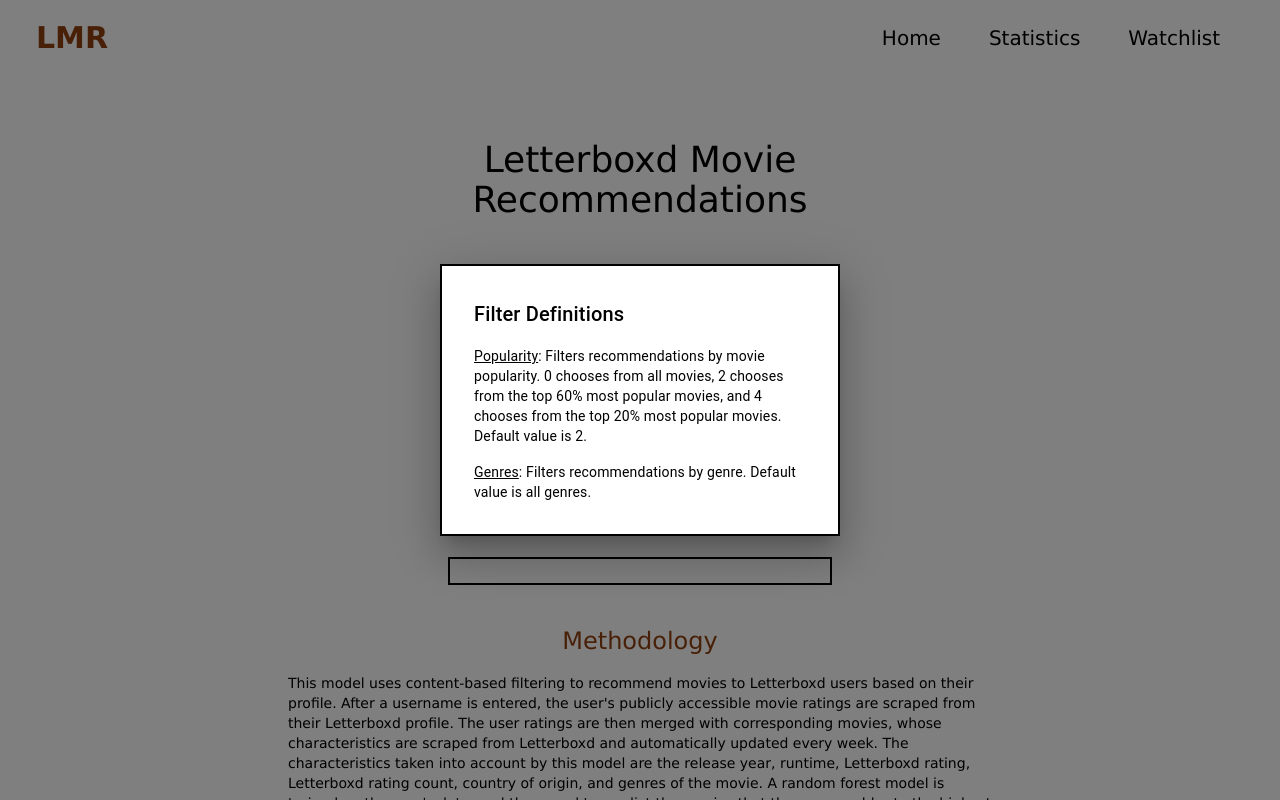
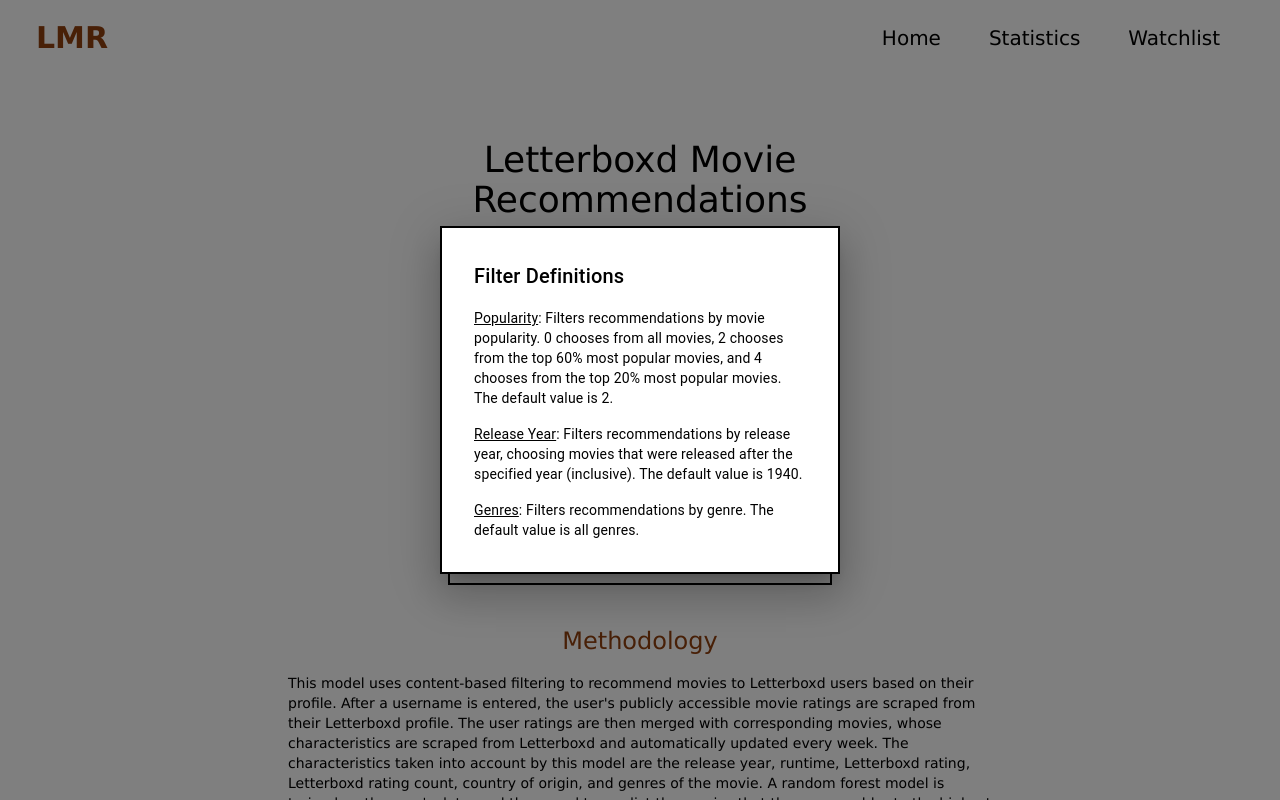
Before and after one commit to victorverma3/Letterboxd-Movie-Recommendations, a React (Vite) app in the folder frontend/: page / in a window 1280 px wide. Both pictures are taken after a click on the button "FILTER DEFINITIONS". Shown: the top 800 px of the page. Built offline with nearby package versions, Linux system fonts and the light colour scheme; no server answers.

Commit message:
implemented release year filter

```diff
--- a/frontend/src/components/FilterDefinitions.tsx
+++ b/frontend/src/components/FilterDefinitions.tsx
@@ -60,11 +60,17 @@ const FilterDefinitions = () => {
                             Filters recommendations by movie popularity. 0
                             chooses from all movies, 2 chooses from the top 60%
                             most popular movies, and 4 chooses from the top 20%
-                            most popular movies. Default value is 2.
+                            most popular movies. The default value is 2.
+                        </p>
+                        <p className="mt-4 text-sm">
+                            <span className="underline">Release Year</span>:
+                            Filters recommendations by release year, choosing
+                            movies that were released after the specified year
+                            (inclusive). The default value is 1940.
                         </p>
                         <p className="mt-4 text-sm">
                             <span className="underline">Genres</span>: Filters
-                            recommendations by genre. Default value is all
+                            recommendations by genre. The default value is all
                             genres.
                         </p>
                     </Typography>
--- a/frontend/src/components/Filters.tsx
+++ b/frontend/src/components/Filters.tsx
@@ -17,17 +17,21 @@ type Option = {
 interface FiltersProps {
     popularity: number;
     setPopularity: (value: number) => void;
-    values: Option[];
-    setValues: (values: Option[]) => void;
+    releaseYear: number;
+    setReleaseYear: (value: number) => void;
+    genres: Option[];
+    setGenres: (values: Option[]) => void;
 }
 
 const Filters = ({
     popularity,
     setPopularity,
-    values,
-    setValues,
+    releaseYear,
+    setReleaseYear,
+    genres,
+    setGenres,
 }: FiltersProps) => {
-    const defaultGenres = [
+    const genreOptions = [
         { label: "Action", value: "is_action" },
         { label: "Adventure", value: "is_adventure" },
         { label: "Animation", value: "is_animation" },
@@ -57,7 +61,8 @@ const Filters = ({
 
     const resetFilters = () => {
         setPopularity(2);
-        setValues(defaultGenres);
+        setReleaseYear(1940);
+        setGenres(genreOptions);
     };
     return (
         <div className="w-11/12 sm:w-3/5 min-w-24 sm:min-w-96 mx-auto mt-16 sm:mt-24 flex flex-col">
@@ -66,12 +71,12 @@ const Filters = ({
                     <AccordionSummary expandIcon={<ArrowDropDownIcon />}>
                         <Typography variant="button">Filters</Typography>
                     </AccordionSummary>
-                    <AccordionDetails>
+                    <AccordionDetails className="w-4/5 mx-auto">
                         <Typography align="center" variant="h6">
                             Popularity
                         </Typography>
                         <DiscreteSlider
-                            width="80%"
+                            width="100%"
                             label="Popularity"
                             value={popularity}
                             setValue={setPopularity}
@@ -82,13 +87,27 @@ const Filters = ({
                     </AccordionDetails>
                     <AccordionDetails className="w-4/5 mx-auto">
                         <Typography align="center" variant="h6">
+                            Release Year
+                        </Typography>
+                        <DiscreteSlider
+                            width="100%"
+                            label="Release Year"
+                            value={releaseYear}
+                            setValue={setReleaseYear}
+                            step={30}
+                            min={1880}
+                            max={2000}
+                        />
+                    </AccordionDetails>
+                    <AccordionDetails className="w-4/5 mx-auto">
+                        <Typography align="center" variant="h6">
                             Genres
                         </Typography>
                         <MultiSelectDropdown
-                            options={defaultGenres}
+                            options={genreOptions}
                             label="Select.."
-                            values={values}
-                            setValues={setValues}
+                            values={genres}
+                            setValues={setGenres}
                             disableSearch={true}
                         />
                     </AccordionDetails>
--- a/frontend/src/components/Recommendation.tsx
+++ b/frontend/src/components/Recommendation.tsx
@@ -39,6 +39,7 @@ const Recommendation = () => {
             const data = {
                 username: username,
                 popularity: popularity,
+                release_year: releaseYear,
                 genres: genres.map((genre) => genre.value),
             };
             console.log(data);
@@ -83,6 +84,7 @@ const Recommendation = () => {
     };
 
     const [popularity, setPopularity] = useState<number>(2);
+    const [releaseYear, setReleaseYear] = useState(1940);
     const [genres, setGenres] = useState<Option[]>([
         { label: "Action", value: "is_action" },
         { label: "Adventure", value: "is_adventure" },
@@ -113,8 +115,10 @@ const Recommendation = () => {
             <Filters
                 popularity={popularity}
                 setPopularity={setPopularity}
-                values={genres}
-                setValues={setGenres}
+                releaseYear={releaseYear}
+                setReleaseYear={setReleaseYear}
+                genres={genres}
+                setGenres={setGenres}
             />{" "}
             {!gettingRecs && (
                 <form
```
Also changed, not shown: 2 other files (tests, documents, lock files or other folders).
